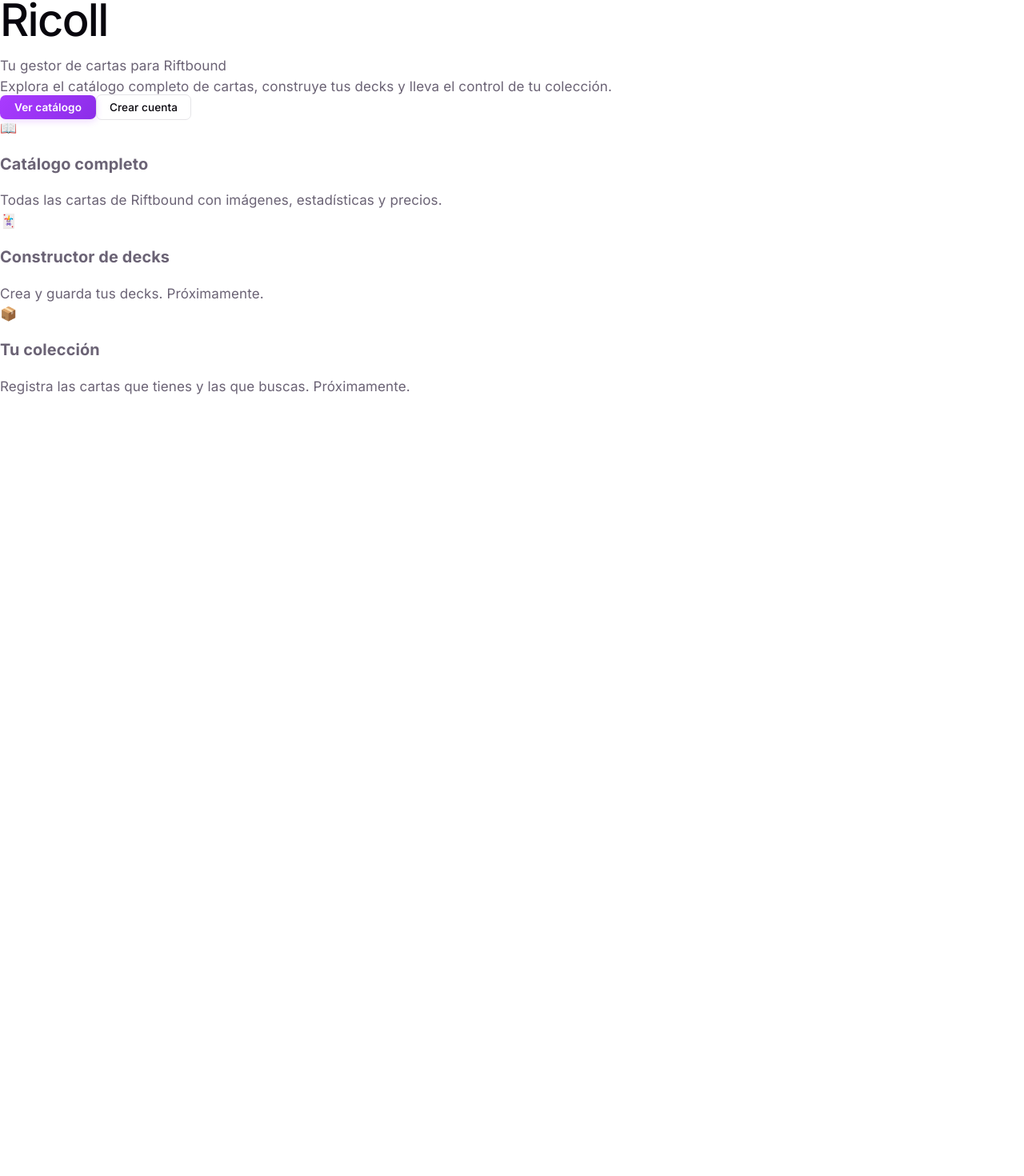
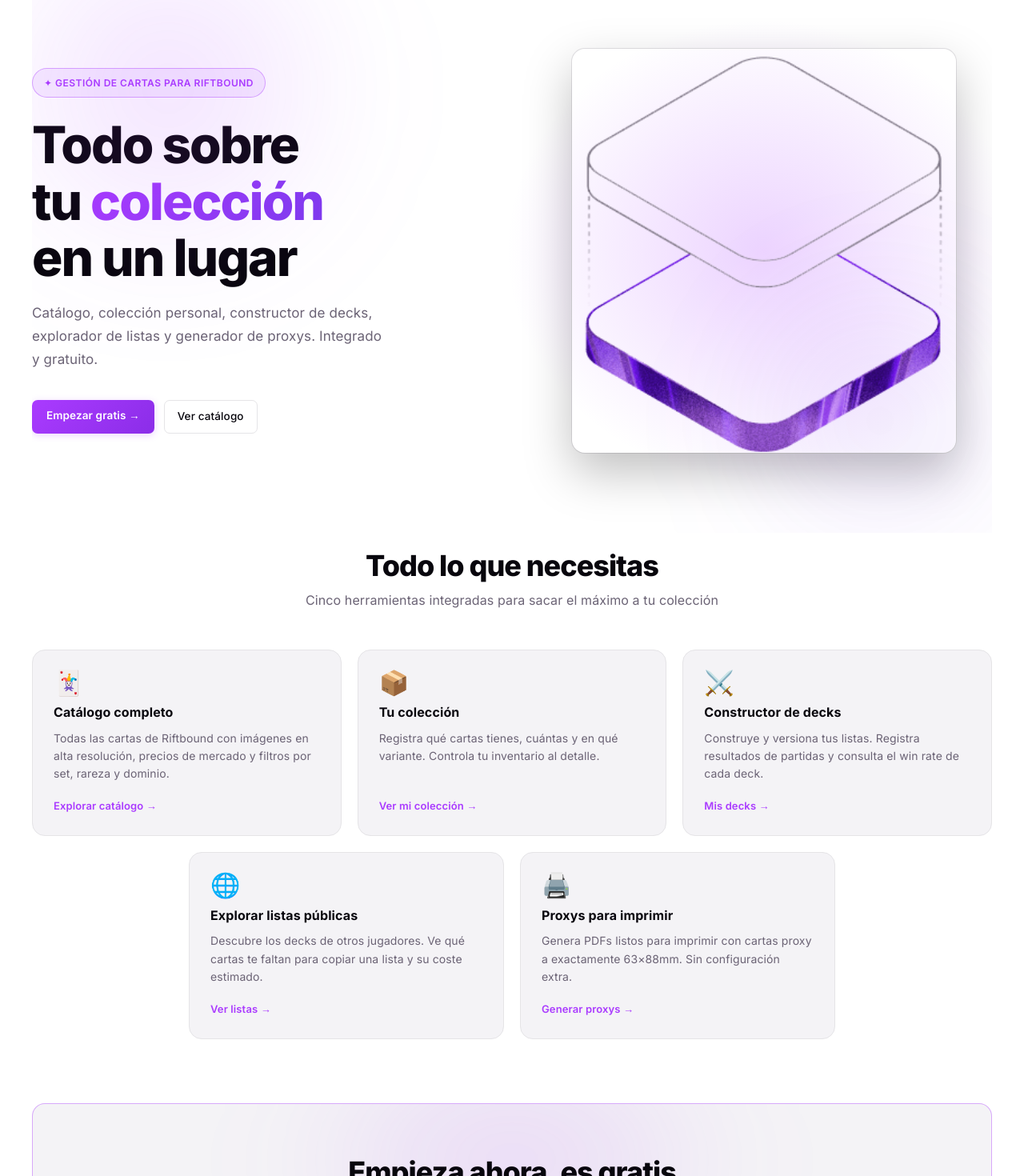
Before and after one commit to terry0w/ricoll-front, a React (Vite) app: page / in a window 1280 px wide. Shown: the part 84-1554 px from the top of the page at 80% size. Before the commit the page ends 800 px from the top, so only its background shows below. Built offline with nearby package versions, Linux system fonts and the light colour scheme.

Commit message:
feat(landing): rediseño de la página de inicio
Hero de dos columnas con degradado y efectos de luz, grid de 5 features
con hover animado enlazando a cada sección, y bloque CTA final para
usuarios no autenticados.

```diff
--- a/index.html
+++ b/index.html
@@ -4,7 +4,7 @@
     <meta charset="UTF-8" />
     <link rel="icon" type="image/svg+xml" href="/favicon.svg" />
     <meta name="viewport" content="width=device-width, initial-scale=1.0" />
-    <title>ricoll-front</title>
+    <title>My Riftbound Collection</title>
     <link rel="preconnect" href="https://fonts.googleapis.com" />
     <link rel="preconnect" href="https://fonts.gstatic.com" crossorigin />
     <link href="https://fonts.googleapis.com/css2?family=Inter:wght@400;500;600;700;800&display=swap" rel="stylesheet" />
--- a/src/pages/LandingPage.tsx
+++ b/src/pages/LandingPage.tsx
@@ -1,44 +1,120 @@
 import { Link } from 'react-router-dom'
 
+import heroImg from '../assets/hero.png'
 import { useAuth } from '../contexts/AuthContext'
+
+const FEATURES = [
+  {
+    icon: '🃏',
+    title: 'Catálogo completo',
+    desc: 'Todas las cartas de Riftbound con imágenes en alta resolución, precios de mercado y filtros por set, rareza y dominio.',
+    href: '/catalog',
+    cta: 'Explorar catálogo',
+  },
+  {
+    icon: '📦',
+    title: 'Tu colección',
+    desc: 'Registra qué cartas tienes, cuántas y en qué variante. Controla tu inventario al detalle.',
+    href: '/collection',
+    cta: 'Ver mi colección',
+  },
+  {
+    icon: '⚔️',
+    title: 'Constructor de decks',
+    desc: 'Construye y versiona tus listas. Registra resultados de partidas y consulta el win rate de cada deck.',
+    href: '/decks',
+    cta: 'Mis decks',
+  },
+  {
+    icon: '🌐',
+    title: 'Explorar listas públicas',
+    desc: 'Descubre los decks de otros jugadores. Ve qué cartas te faltan para copiar una lista y su coste estimado.',
+    href: '/decks/explore',
+    cta: 'Ver listas',
+  },
+  {
+    icon: '🖨️',
+    title: 'Proxys para imprimir',
+    desc: 'Genera PDFs listos para imprimir con cartas proxy a exactamente 63×88mm. Sin configuración extra.',
+    href: '/proxy',
+    cta: 'Generar proxys',
+  },
+]
 
 export default function LandingPage() {
   const { user } = useAuth()
 
   return (
-    <div className="landing">
-      <section className="hero">
-        <h1 className="hero-title">Ricoll</h1>
-        <p className="hero-subtitle">Tu gestor de cartas para Riftbound</p>
-        <p className="hero-description">
-          Explora el catálogo completo de cartas, construye tus decks y lleva
-          el control de tu colección.
-        </p>
-        <div className="hero-actions">
-          <Link to="/catalog" className="btn-accent btn-lg">Ver catálogo</Link>
-          {!user && (
-            <Link to="/register" className="btn-outline btn-lg">Crear cuenta</Link>
-          )}
+    <div className="lp-wrap">
+
+      {/* ── Hero ── */}
+      <section className="lp-hero">
+        <div className="lp-glow lp-glow--a" />
+        <div className="lp-glow lp-glow--b" />
+
+        <div className="lp-hero-text">
+          <span className="lp-badge">✦ Gestión de cartas para Riftbound</span>
+          <h1 className="lp-title">
+            Todo sobre<br />
+            tu <span className="lp-title-gradient">colección</span><br />
+            en un lugar
+          </h1>
+          <p className="lp-subtitle">
+            Catálogo, colección personal, constructor de decks,
+            explorador de listas y generador de proxys. Integrado y gratuito.
+          </p>
+          <div className="lp-actions">
+            {user ? (
+              <Link to="/catalog" className="btn-accent btn-lg lp-btn-main">Ir al catálogo →</Link>
+            ) : (
+              <>
+                <Link to="/register" className="btn-accent btn-lg lp-btn-main">Empezar gratis →</Link>
+                <Link to="/catalog"  className="btn-outline btn-lg">Ver catálogo</Link>
+              </>
+            )}
+          </div>
+        </div>
+
+        <div className="lp-hero-img-wrap">
+          <div className="lp-hero-img-glow" />
+          <img src={heroImg} alt="Riftbound cards" className="lp-hero-img" />
         </div>
       </section>
 
-      <section className="features">
-        <div className="feature-card">
-          <span className="feature-icon">📖</span>
-          <h3>Catálogo completo</h3>
-          <p>Todas las cartas de Riftbound con imágenes, estadísticas y precios.</p>
+      {/* ── Features ── */}
+      <section className="lp-features">
+        <div className="lp-section-header">
+          <h2 className="lp-section-title">Todo lo que necesitas</h2>
+          <p className="lp-section-sub">Cinco herramientas integradas para sacar el máximo a tu colección</p>
         </div>
-        <div className="feature-card">
-          <span className="feature-icon">🃏</span>
-          <h3>Constructor de decks</h3>
-          <p>Crea y guarda tus decks. Próximamente.</p>
-        </div>
-        <div className="feature-card">
-          <span className="feature-icon">📦</span>
-          <h3>Tu colección</h3>
-          <p>Registra las cartas que tienes y las que buscas. Próximamente.</p>
+
+        <div className="lp-features-grid">
+          {FEATURES.map(f => (
+            <Link key={f.href} to={f.href} className="lp-feature-card">
+              <span className="lp-feature-icon">{f.icon}</span>
+              <h3 className="lp-feature-title">{f.title}</h3>
+              <p className="lp-feature-desc">{f.desc}</p>
+              <span className="lp-feature-cta">{f.cta} →</span>
+            </Link>
+          ))}
         </div>
       </section>
+
+      {/* ── CTA final ── */}
+      {!user && (
+        <section className="lp-cta-section">
+          <div className="lp-cta-card">
+            <div className="lp-glow lp-glow--c" />
+            <h2 className="lp-cta-title">Empieza ahora, es gratis</h2>
+            <p className="lp-cta-sub">Crea tu cuenta con email o Google en menos de un minuto.</p>
+            <div className="lp-actions lp-actions--center">
+              <Link to="/register" className="btn-accent btn-lg lp-btn-main">Crear cuenta</Link>
+              <Link to="/login"    className="btn-outline btn-lg">Iniciar sesión</Link>
+            </div>
+          </div>
+        </section>
+      )}
+
     </div>
   )
 }
```
